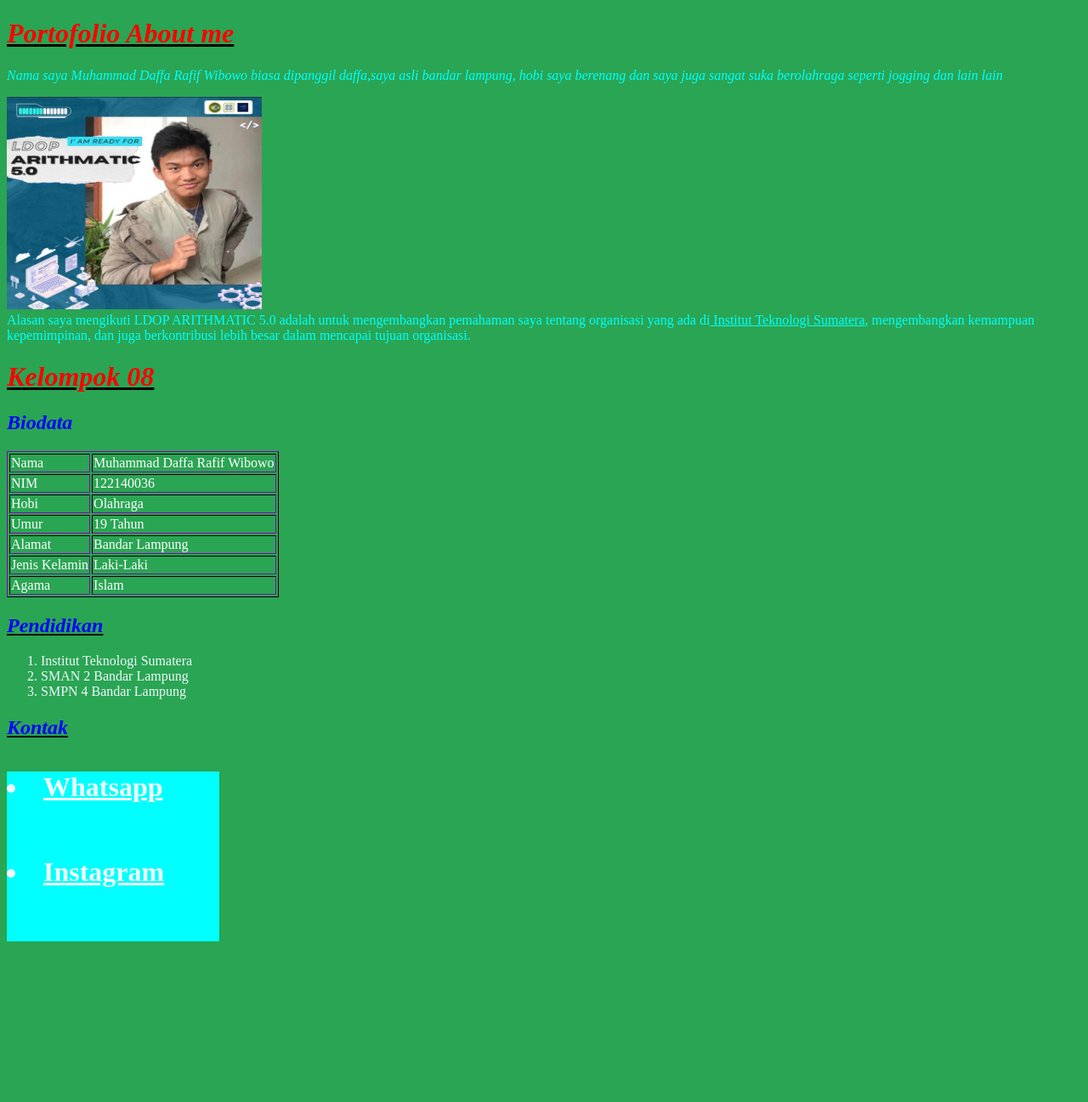
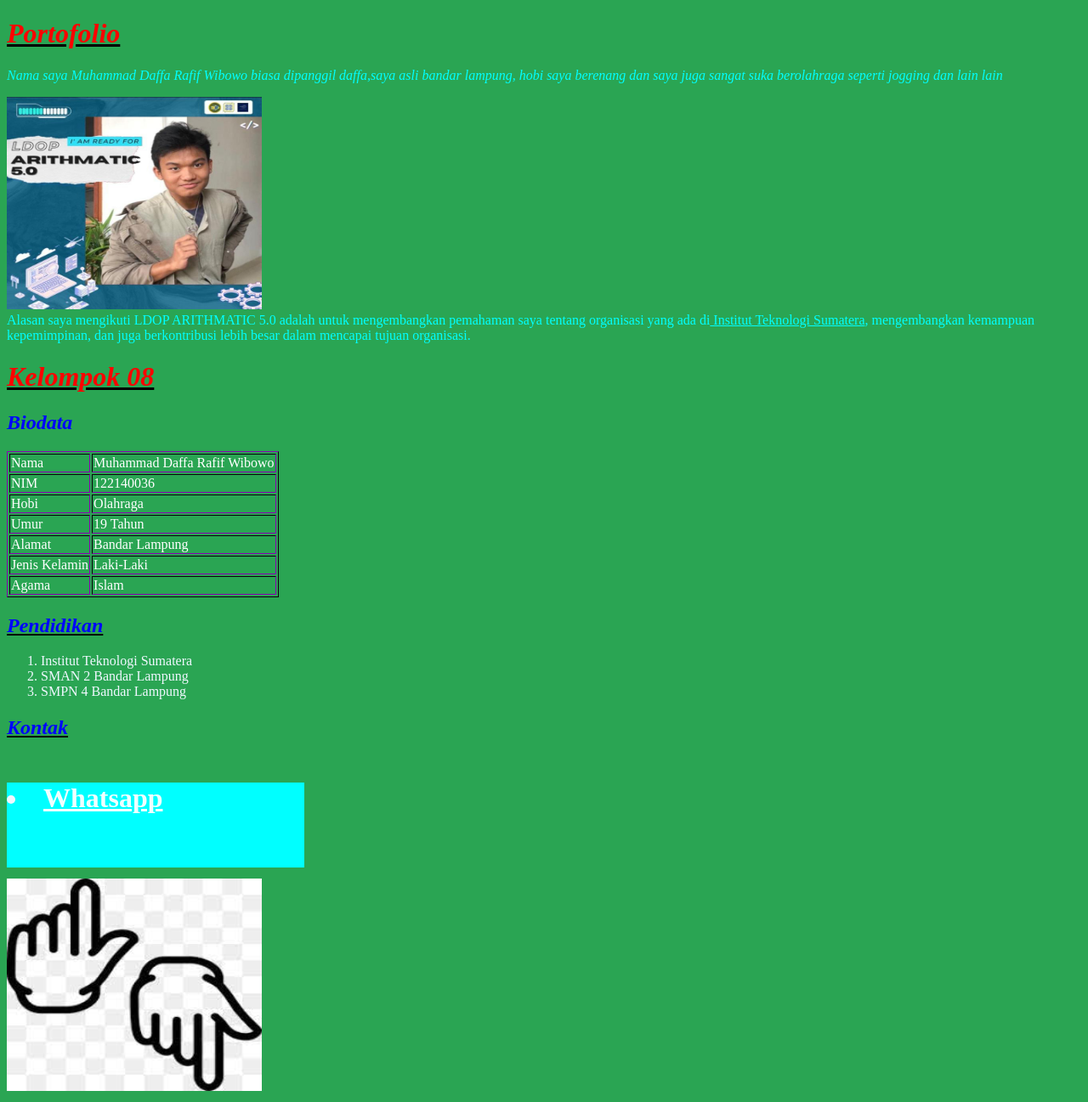
Before and after one commit to shrinedemon/portofolio, a plain HTML site: page index.html in a window 1280 px wide. Shown: the top 1297 px of the page at 85% size. Before the commit the page ends 1116 px from the top, so only its background shows below. Drawn offline with Linux system fonts and the light colour scheme.

Commit message:
Add files via upload

```diff
--- a/index.html
+++ b/index.html
@@ -6,7 +6,7 @@
     </head>
     <body>
 
-        <u><h1 >  Portofolio About me </h1></u>
+        <u><h1 >  Portofolio</h1></u>
         <p> Nama saya Muhammad Daffa Rafif Wibowo biasa dipanggil daffa,saya asli bandar lampung, hobi saya berenang
             dan saya juga sangat suka berolahraga seperti jogging dan lain lain</p>
         </p>
@@ -67,7 +67,9 @@
 
         <div class="container">
             <div class="items"> <li><a href="https://wa.me/+6282269307069" >Whatsapp</a></li></div>
+            <img src="tunjukatasbawah.jpg" width="300" height="250" left="50">
             <div class="items"><li><a href="https://instagram.com/mdaffarafifw">Instagram</a></li></div>
+
 
 
     </body>
--- a/style.css
+++ b/style.css
@@ -21,6 +21,7 @@ table{
     border-color: rgb(74, 0, 97);
 }
 body{
+
     background-color: rgb(42, 165, 83);
 }
 p{
@@ -45,9 +46,11 @@ hover{
 .container .items{
     font-size: 2rem;
     font-weight: bold;
-    width: 250px;
+    width: 350px;
     height: 100px;
     background-color: aqua;
+    margin-top: 1%;
+    margin-bottom: 1%;
 
 }
 .container:hover::before {
@@ -61,6 +64,8 @@ hover{
     left: 10;
     width: 100%;
     height: 100%;
+    padding: 5px;|
+    margin: 10px;
     background-color: #e74c3c;
     opacity: 0;
     transition: opacity 0.5s ease-in-out;
```
Also changed, not shown: tunjukatasbawah.jpg (added).
